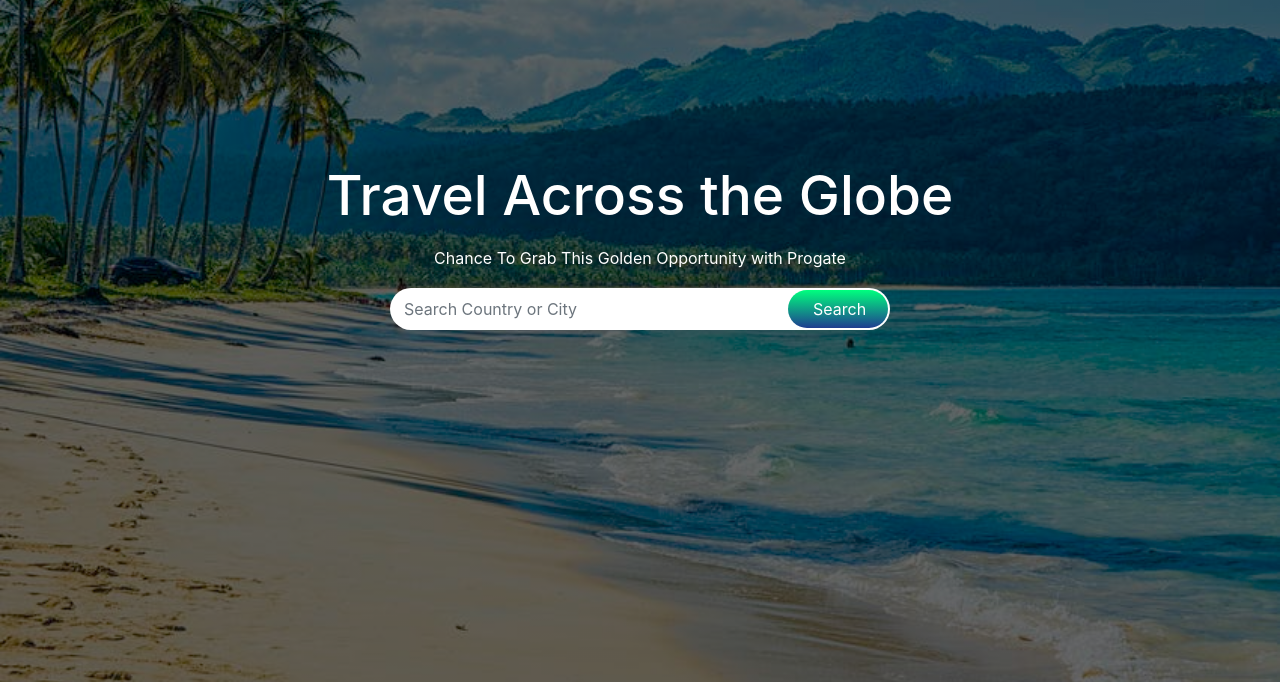
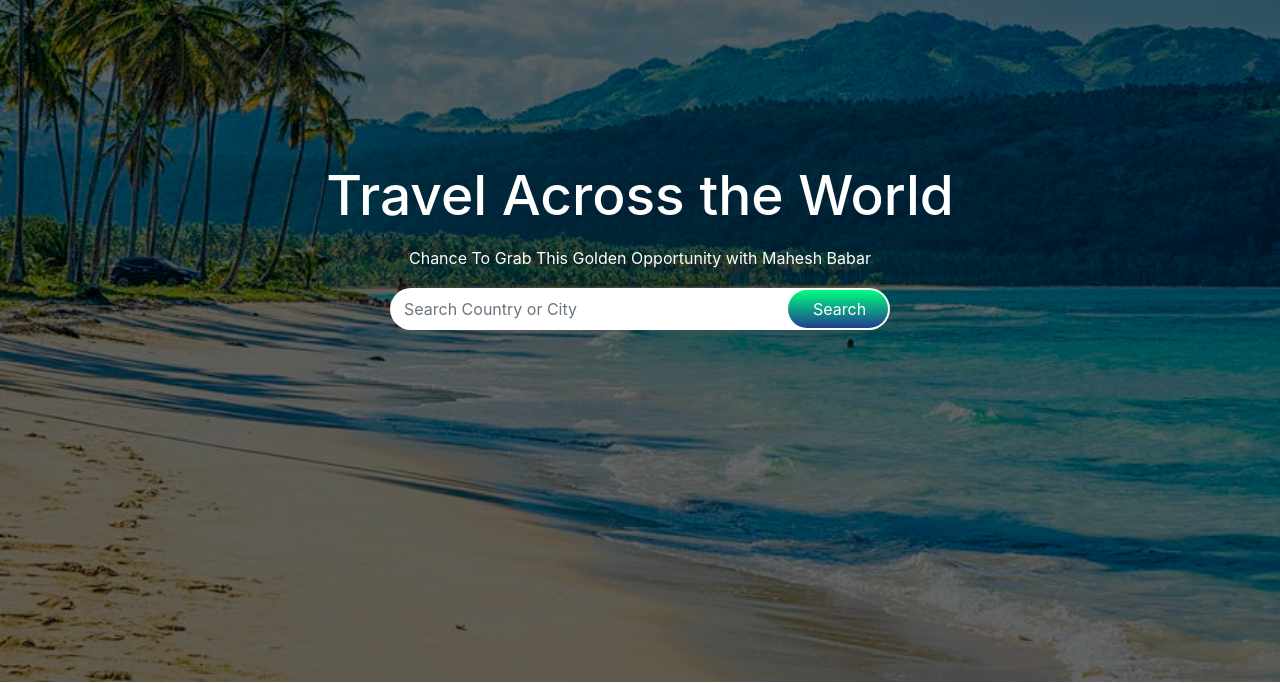
Before and after one commit to maheshdbabar9340/Tourism, a plain HTML site: page index.html in a window 1280 px wide. Shown: the part 118-801 px from the top of the page. Drawn offline with nearby package versions, Linux system fonts and the light colour scheme.

Commit message:
Update index.html

```diff
--- a/index.html
+++ b/index.html
@@ -1,6 +1,6 @@
 <html>
 <head>
-    <title>Travel Website</title>
+    <title>Tourism Website Layout </title>
     <link rel="icon" href="images/logo.jpg" type="image/jpg">
     <link rel="stylesheet" href="style.css">
     <link rel="stylesheet" href="https://stackpath.bootstrapcdn.com/font-awesome/4.7.0/css/font-awesome.min.css">
@@ -15,8 +15,8 @@
         <img src="images/logo.jpg">
         <button type="button" class="login-btn">Login</button>
     </div>
-    <h1>Travel Across the Globe</h1>
-    <p>Chance To Grab This Golden Opportunity with Progate</p>
+    <h1>Travel Across the World </h1>
+    <p>Chance To Grab This Golden Opportunity with Mahesh Babar</p>
     <div class="input-group">
         <input type="text" class="form-control" placeholder="Search Country or City">
         <div class="input-group-append">
@@ -286,7 +286,7 @@
                 </div>
             </div>
             <hr>
-            <p class="copyright">Made with <i class="fa fa-heart"></i>by Progate and Mahesh Babar </p>
+            <p class="copyright">Made with <i class="fa fa-heart"></i>by Mahesh Babar  </p>
         </div>
     </div>
 </section>
```
